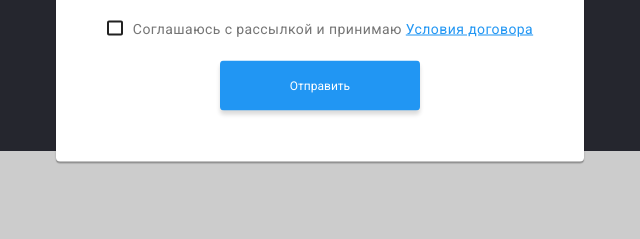
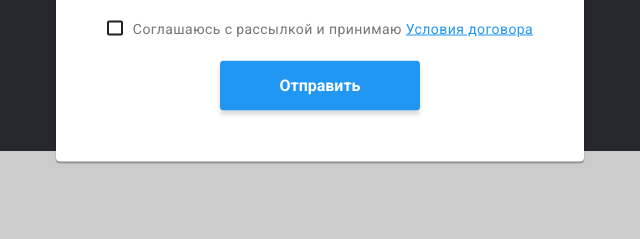
Before and after one commit to KViktorK/goit-markup-hw-06, a plain HTML site: page index.html in a window 1280 px wide. Both pictures are taken after a click on the button "Заказать услугу". Shown: the part 529-768 px from the top of the page, 320-960 px from the left. Drawn offline with nearby package versions, Linux system fonts and the light colour scheme.

Commit message:
Update style.css

```diff
--- a/css/style.css
+++ b/css/style.css
@@ -823,8 +823,14 @@ textarea {
   transition: var(--transition-fill);
 }
 .btn-modal {
+  display: flex;
+  align-items: center;
+  justify-content: center;
   outline: none;
   margin: 0px auto;
+  font-weight: 700;
+  font-size: 16px;
+  line-height: 30px;
 }
 .policy::before {
   content: "";
```
